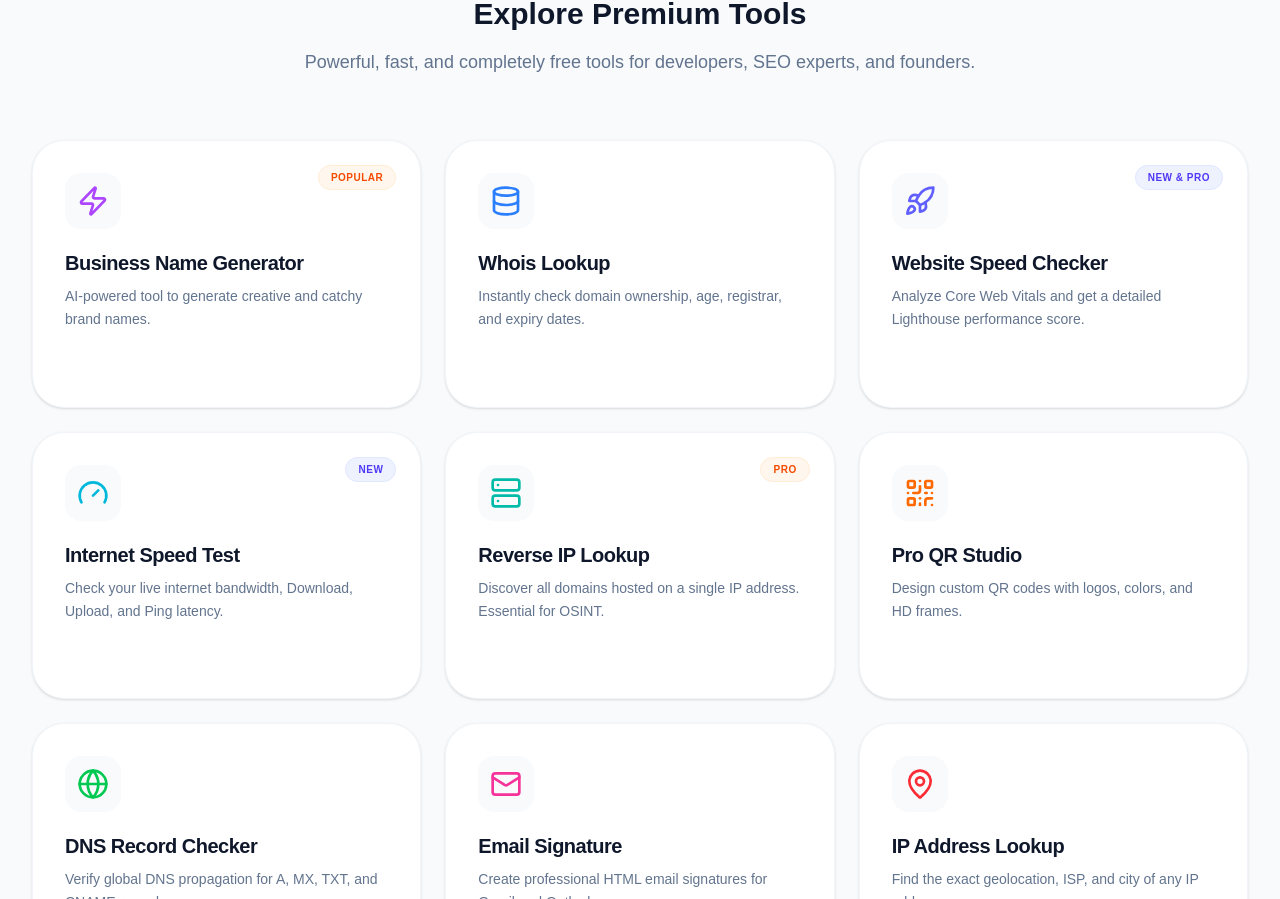
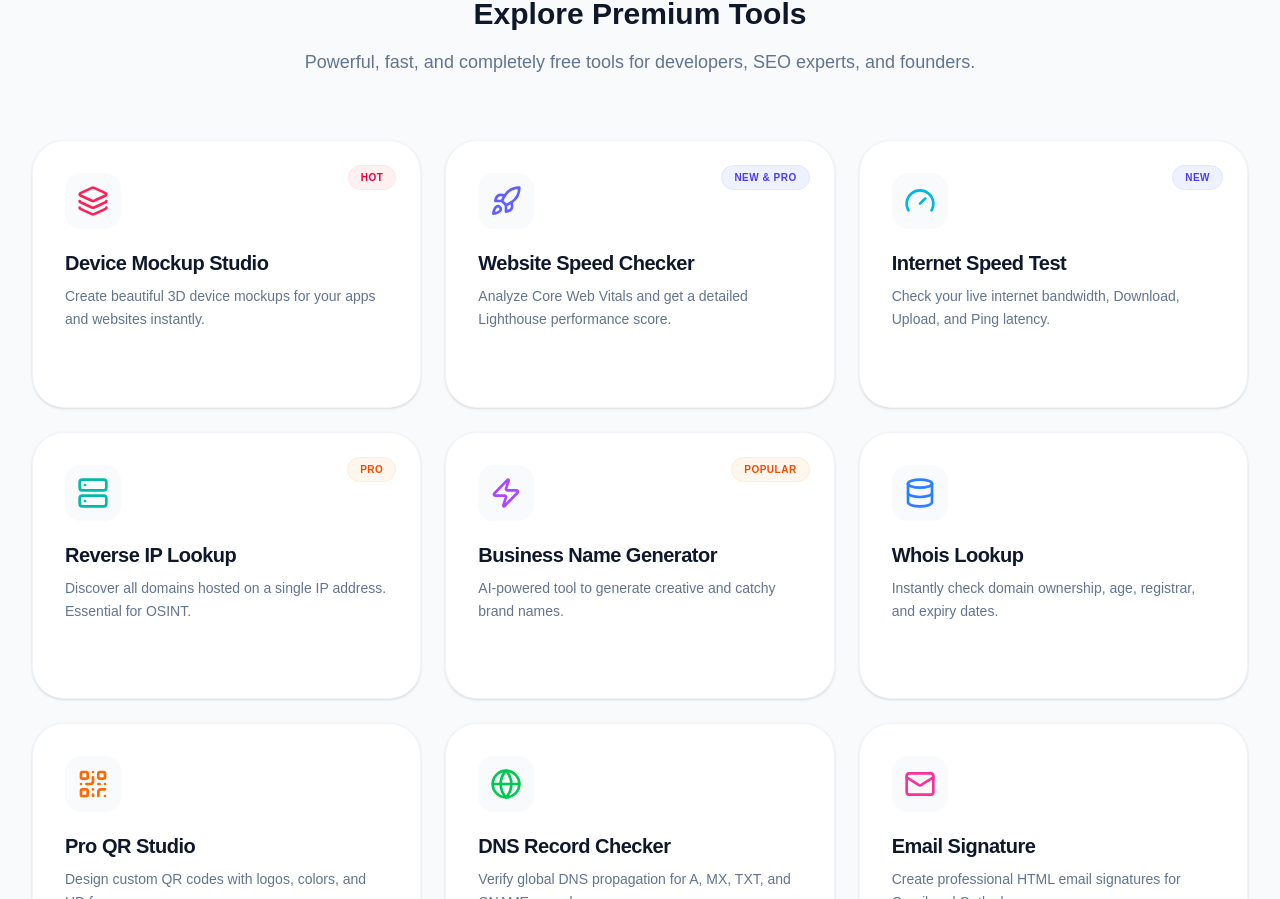
Before and after one commit to ashishjacob786/namedotify, a Next.js app: page / in a window 1280 px wide. Shown: the part 746-1645 px from the top of the page. Built offline with nearby package versions, Linux system fonts and the light colour scheme.

Commit message:
Added Reverse IP Tool

```diff
--- a/src/app/page.js
+++ b/src/app/page.js
@@ -4,7 +4,7 @@ import Link from 'next/link';
 import {
   Search, Globe, Server, Shield, Activity, Database, Zap, Loader2,
   CheckCircle, XCircle, ArrowRight, QrCode, Mail, MapPin, Lock,
-  Key, Type, Wifi, Gauge, Rocket
+  Key, Type, Wifi, Gauge, Rocket, Layers
 } from 'lucide-react';
 
 export default function HomePage() {
@@ -48,20 +48,14 @@ export default function HomePage() {
     }, 1000);
   };
 
-  // ✅ UPDATED TOOLS LIST (14 Tools Total)
+  // ✅ UPDATED TOOLS LIST (Now with Mockup Studio)
   const tools = [
     {
-      name: 'Business Name Generator',
-      icon: <Zap className="w-8 h-8 text-purple-500" />,
-      desc: 'AI-powered tool to generate creative and catchy brand names.',
-      link: '/generator',
-      badge: 'Popular'
-    },
-    {
-      name: 'Whois Lookup',
-      icon: <Database className="w-8 h-8 text-blue-500" />,
-      desc: 'Instantly check domain ownership, age, registrar, and expiry dates.',
-      link: '/whois'
+      name: 'Device Mockup Studio',
+      icon: <Layers className="w-8 h-8 text-rose-500" />,
+      desc: 'Create beautiful 3D device mockups for your apps and websites instantly.',
+      link: '/mockup',
+      badge: 'Hot'
     },
     {
       name: 'Website Speed Checker',
@@ -83,6 +77,19 @@ export default function HomePage() {
       desc: 'Discover all domains hosted on a single IP address. Essential for OSINT.',
       link: '/reverse-ip',
       badge: 'Pro'
+    },
+    {
+      name: 'Business Name Generator',
+      icon: <Zap className="w-8 h-8 text-purple-500" />,
+      desc: 'AI-powered tool to generate creative and catchy brand names.',
+      link: '/generator',
+      badge: 'Popular'
+    },
+    {
+      name: 'Whois Lookup',
+      icon: <Database className="w-8 h-8 text-blue-500" />,
+      desc: 'Instantly check domain ownership, age, registrar, and expiry dates.',
+      link: '/whois'
     },
     {
       name: 'Pro QR Studio',
@@ -145,7 +152,7 @@ export default function HomePage() {
 
       {/* Client SEO Tags */}
       <title>NameDotify | Free Webmaster Tools, Whois, Speed Test & More</title>
-      <meta name="description" content="Access 14+ free premium web tools: Whois Lookup, Website Speed Checker, Reverse IP, AI Name Generator, QR Studio, and more." />
+      <meta name="description" content="Access 15+ free premium web tools: Device Mockup Studio, Whois Lookup, Website Speed Checker, Reverse IP, AI Name Generator, and more." />
 
       {/* Schema Injection */}
       <script type="application/ld+json" dangerouslySetInnerHTML={{ __html: JSON.stringify(jsonLd) }} />
@@ -261,7 +268,9 @@ export default function HomePage() {
                     {/* Badge */}
                     {tool.badge && (
                         <span className={`absolute top-6 right-6 px-3 py-1 rounded-full text-[10px] font-black uppercase tracking-wider ${
-                            tool.badge.includes('New') ? 'bg-indigo-50 text-indigo-600 border border-indigo-100' : 'bg-orange-50 text-orange-600 border border-orange-100'
+                            tool.badge.includes('Hot') ? 'bg-rose-50 text-rose-600 border border-rose-100' :
+                            tool.badge.includes('New') ? 'bg-indigo-50 text-indigo-600 border border-indigo-100' :
+                            'bg-orange-50 text-orange-600 border border-orange-100'
                         }`}>
                             {tool.badge}
                         </span>
```
